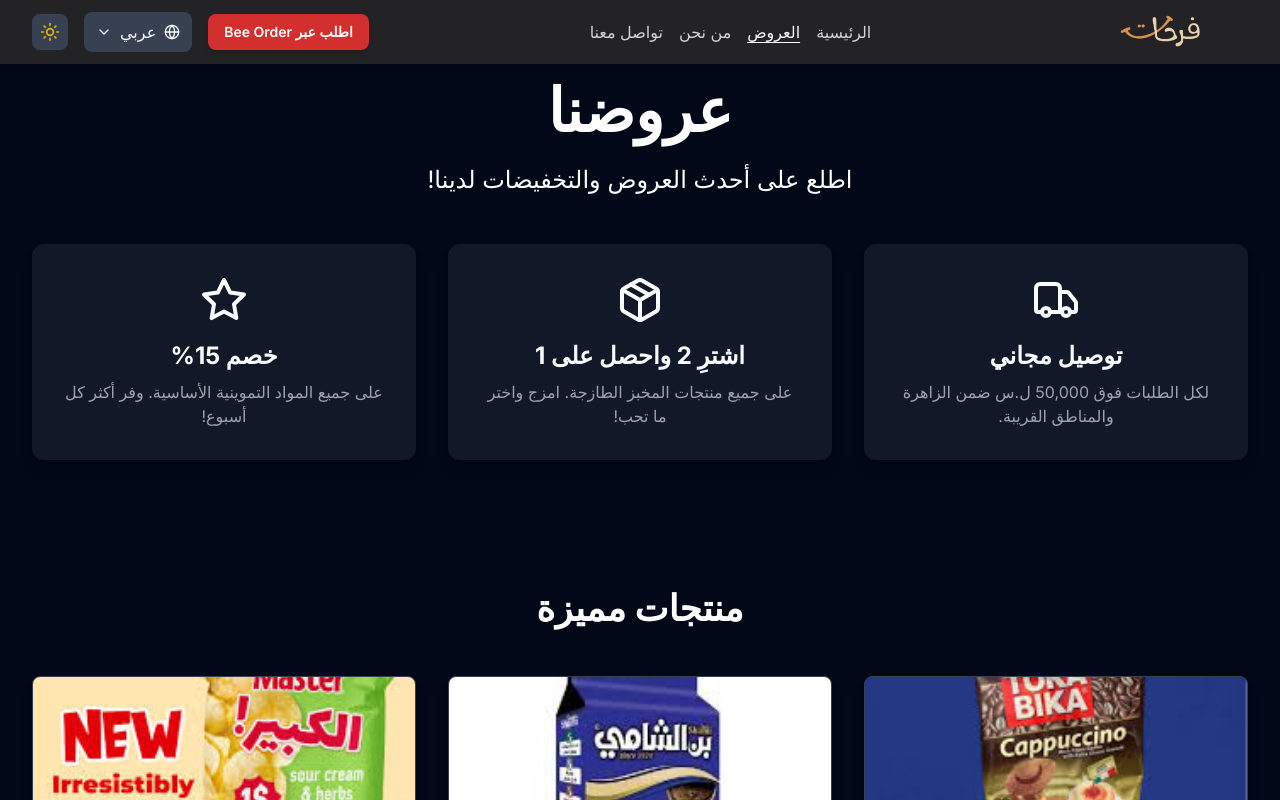
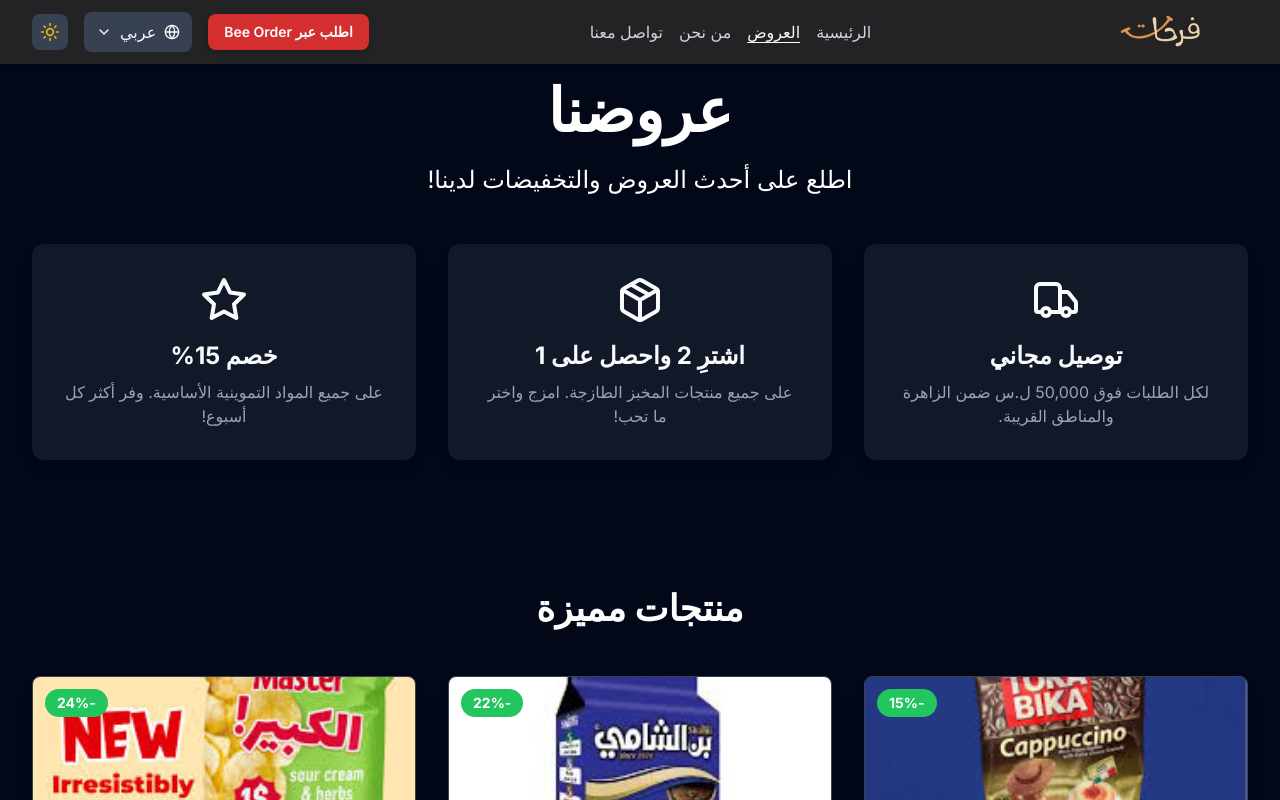
Before and after one commit to ratepnaal/farhat_project-, a Next.js app: page /ar/offers in a window 1280 px wide. Shown: the top 800 px of the page. Built offline with nearby package versions, Linux system fonts and the light colour scheme.

Commit message:
new fix deploy

```diff
--- a/app/ar/offers/page.tsx
+++ b/app/ar/offers/page.tsx
@@ -92,10 +92,10 @@ export default function OffersPage() {
                     />
 
                     {/* Discount Badge */}
-                    {product?.discount1 && (
+                    {product?.discount && (
                       <div className="absolute top-3 left-3">
                         <div className="bg-green-500 text-white px-3 py-1 rounded-full text-sm font-bold">
-                          -{product?.discount1}
+                          -{product?.discount}
                         </div>
                       </div>
                     )}
```
